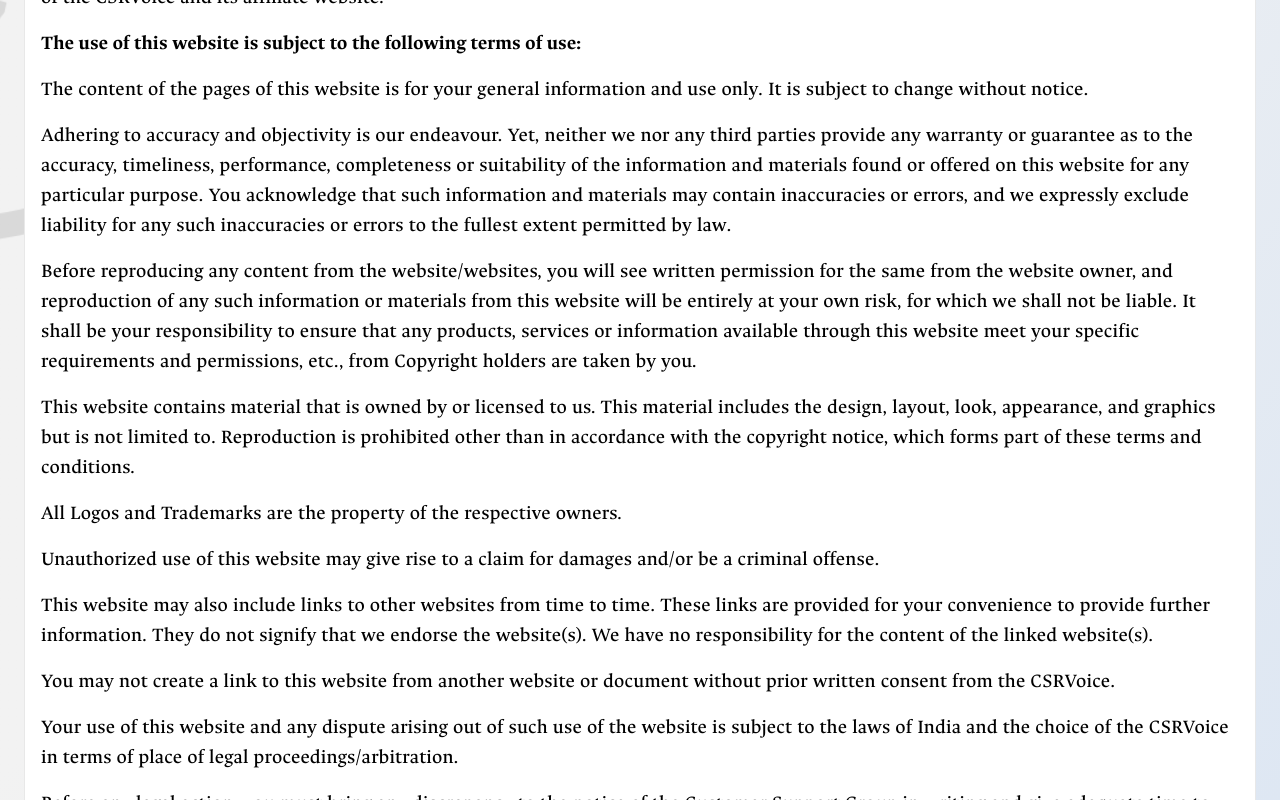
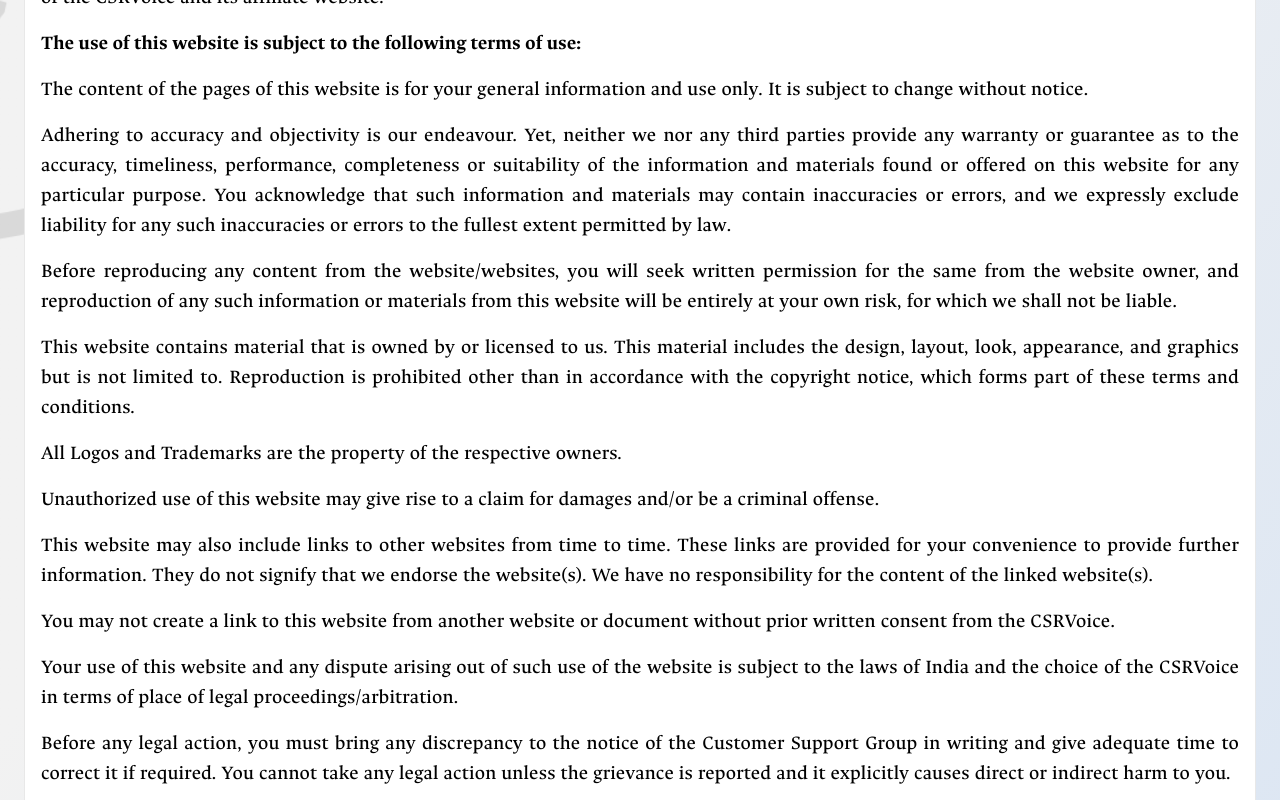
Before and after one commit to MANANTANDON/csr-voice, a Next.js app: page /tnc in a window 1280 px wide. Shown: the part 380-1180 px from the top of the page. Built offline with nearby package versions, Linux system fonts and the light colour scheme.

Commit message:
things rectified...

```diff
--- a/src/components/QuickLinks/TnC.jsx
+++ b/src/components/QuickLinks/TnC.jsx
@@ -2,8 +2,13 @@
 import React from "react";
 
 export const TnC = () => {
+  // ✅ Common text style
+  const textStyle = {
+    fontSize: { xs: "18px", md: "20px" },
+    lineHeight: { xs: "24px", md: "30px" },
+  };
+
   return (
-    <>
     <Box sx={{ my: { xs: 2, md: 5 } }}>
       <Container maxWidth="xl">
         <Box
@@ -12,6 +17,7 @@
             p: 2,
             borderRadius: "7px",
             border: "1.5px solid #e8e8e8",
+            textAlign: "justify", // ✅ all text inside will be justified
           }}
         >
           <Typography
@@ -20,173 +26,100 @@
           >
             Terms & Condition
           </Typography>
-            <Box
-              sx={{ display: "flex", gap: 2, flexDirection: "column", my: 5 }}
-            >
-              <Typography
-                className="font-500"
-                sx={{
-                  fontSize: { xs: "16px", md: "20px" },
-                  lineHeight: { xs: "24px", md: "30px" },
-                }}
-              >
+
+          <Box sx={{ display: "flex", gap: 2, flexDirection: "column", my: 5 }}>
+            <Typography className="font-500" sx={textStyle}>
               By browsing through CSRVoice, you univocally accept and agree to
-                comply with and are bound by the following terms and conditions
-                of use, which together with our privacy policy govern CSRVoice
-                and other affiliate websites.
+              comply with and are bound by the following terms and conditions of
+              use, which together with our privacy policy govern CSRVoice and
+              other affiliate websites.
             </Typography>
-              <Typography
-                className="font-500"
-                sx={{
-                  fontSize: { xs: "16px", md: "20px" },
-                  lineHeight: { xs: "24px", md: "30px" },
-                }}
-              >
+
+            <Typography className="font-500" sx={textStyle}>
               The term CSRVoice or 'us' or 'we' refers to the owner of the
               website and our corporate Identity, and the word 'you' refers to
               the user or viewer of the CSRVoice and its affiliate website.
             </Typography>
-              <Typography
-                className="font-700"
-                sx={{
-                  fontSize: { xs: "16px", md: "20px" },
-                  lineHeight: { xs: "24px", md: "30px" },
-                }}
-              >
-                The use of this website is subject to the following terms of
-                use:
+
+            <Typography className="font-700" sx={textStyle}>
+              The use of this website is subject to the following terms of use:
             </Typography>
-              <Typography
-                className="font-500"
-                sx={{
-                  fontSize: { xs: "16px", md: "20px" },
-                  lineHeight: { xs: "24px", md: "30px" },
-                }}
-              >
+
+            <Typography className="font-500" sx={textStyle}>
               The content of the pages of this website is for your general
-                information and use only. It is subject to change without
-                notice.
+              information and use only. It is subject to change without notice.
             </Typography>
-              <Typography
-                className="font-500"
-                sx={{
-                  fontSize: { xs: "16px", md: "20px" },
-                  lineHeight: { xs: "24px", md: "30px" },
-                }}
-              >
+
+            <Typography className="font-500" sx={textStyle}>
               Adhering to accuracy and objectivity is our endeavour. Yet,
-                neither we nor any third parties provide any warranty or
-                guarantee as to the accuracy, timeliness, performance,
-                completeness or suitability of the information and materials
-                found or offered on this website for any particular purpose. You
-                acknowledge that such information and materials may contain
-                inaccuracies or errors, and we expressly exclude liability for
-                any such inaccuracies or errors to the fullest extent permitted
-                by law.
+              neither we nor any third parties provide any warranty or guarantee
+              as to the accuracy, timeliness, performance, completeness or
+              suitability of the information and materials found or offered on
+              this website for any particular purpose. You acknowledge that such
+              information and materials may contain inaccuracies or errors, and
+              we expressly exclude liability for any such inaccuracies or errors
+              to the fullest extent permitted by law.
             </Typography>
-              <Typography
-                className="font-500"
-                sx={{
-                  fontSize: { xs: "16px", md: "20px" },
-                  lineHeight: { xs: "24px", md: "30px" },
-                }}
-              >
-                Before reproducing any content from the website/websites, you
-                will see written permission for the same from the website owner,
-                and reproduction of any such information or materials from this
-                website will be entirely at your own risk, for which we shall
-                not be liable. It shall be your responsibility to ensure that
-                any products, services or information available through this
-                website meet your specific requirements and permissions, etc.,
-                from Copyright holders are taken by you.
+
+            <Typography className="font-500" sx={textStyle}>
+              Before reproducing any content from the website/websites, you will
+              seek written permission for the same from the website owner, and
+              reproduction of any such information or materials from this
+              website will be entirely at your own risk, for which we shall not
+              be liable.
             </Typography>
-              <Typography
-                className="font-500"
-                sx={{
-                  fontSize: { xs: "16px", md: "20px" },
-                  lineHeight: { xs: "24px", md: "30px" },
-                }}
-              >
-                This website contains material that is owned by or licensed to
-                us. This material includes the design, layout, look, appearance,
-                and graphics but is not limited to. Reproduction is prohibited
-                other than in accordance with the copyright notice, which forms
-                part of these terms and conditions.
+
+            <Typography className="font-500" sx={textStyle}>
+              This website contains material that is owned by or licensed to us.
+              This material includes the design, layout, look, appearance, and
+              graphics but is not limited to. Reproduction is prohibited other
+              than in accordance with the copyright notice, which forms part of
+              these terms and conditions.
             </Typography>
-              <Typography
-                className="font-500"
-                sx={{
-                  fontSize: { xs: "16px", md: "20px" },
-                  lineHeight: { xs: "24px", md: "30px" },
-                }}
-              >
+
+            <Typography className="font-500" sx={textStyle}>
               All Logos and Trademarks are the property of the respective
               owners.
             </Typography>
-              <Typography
-                className="font-500"
-                sx={{
-                  fontSize: { xs: "16px", md: "20px" },
-                  lineHeight: { xs: "24px", md: "30px" },
-                }}
-              >
+
+            <Typography className="font-500" sx={textStyle}>
               Unauthorized use of this website may give rise to a claim for
               damages and/or be a criminal offense.
             </Typography>
-              <Typography
-                className="font-500"
-                sx={{
-                  fontSize: { xs: "16px", md: "20px" },
-                  lineHeight: { xs: "24px", md: "30px" },
-                }}
-              >
-                This website may also include links to other websites from time
-                to time. These links are provided for your convenience to
-                provide further information. They do not signify that we endorse
-                the website(s). We have no responsibility for the content of the
+
+            <Typography className="font-500" sx={textStyle}>
+              This website may also include links to other websites from time to
+              time. These links are provided for your convenience to provide
+              further information. They do not signify that we endorse the
+              website(s). We have no responsibility for the content of the
               linked website(s).
             </Typography>
-              <Typography
-                className="font-500"
-                sx={{
-                  fontSize: { xs: "16px", md: "20px" },
-                  lineHeight: { xs: "24px", md: "30px" },
-                }}
-              >
-                You may not create a link to this website from another website
-                or document without prior written consent from the CSRVoice.
+
+            <Typography className="font-500" sx={textStyle}>
+              You may not create a link to this website from another website or
+              document without prior written consent from the CSRVoice.
             </Typography>
-              <Typography
-                className="font-500"
-                sx={{
-                  fontSize: { xs: "16px", md: "20px" },
-                  lineHeight: { xs: "24px", md: "30px" },
-                }}
-              >
+
+            <Typography className="font-500" sx={textStyle}>
               Your use of this website and any dispute arising out of such use
               of the website is subject to the laws of India and the choice of
               the CSRVoice in terms of place of legal proceedings/arbitration.
             </Typography>
-              <Typography
-                className="font-500"
-                sx={{
-                  fontSize: { xs: "16px", md: "20px" },
-                  lineHeight: { xs: "24px", md: "30px" },
-                }}
-              >
+
+            <Typography className="font-500" sx={textStyle}>
               Before any legal action, you must bring any discrepancy to the
-                notice of the Customer Support Group in writing and give
-                adequate time to correct it if required. You cannot take any
-                legal action unless the grievance is reported and it explicitly
-                causes direct or indirect harm to you.
+              notice of the Customer Support Group in writing and give adequate
+              time to correct it if required. You cannot take any legal action
+              unless the grievance is reported and it explicitly causes direct
+              or indirect harm to you.
             </Typography>
           </Box>
+
           <Typography sx={{ color: "#1877f2" }} className="font-500">
             Published: 10 September 2018
           </Typography>
         </Box>
-        </Container>{" "}
+      </Container>
     </Box>
-    </>
   );
 };
```
Also changed, not shown: src/components/QuickLinks/AboutUs.jsx (+30 -52 lines), src/pages/index.jsx (+8 -9 lines), public/images/logo.jpg (added). Lines whose indentation alone changed are shown as unchanged.
